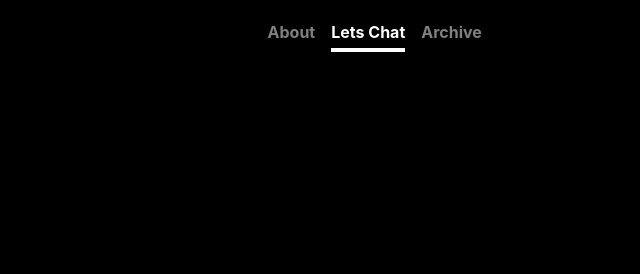
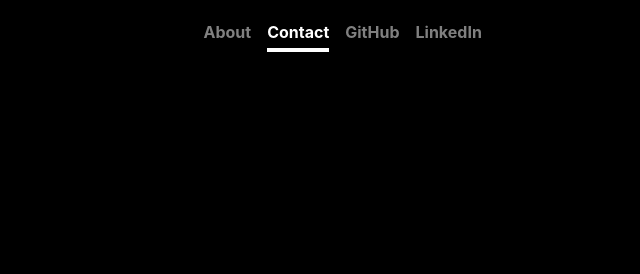
Before and after one commit to eladcrock/mydraft, a plain HTML site: page index.html in a window 1280 px wide. Shown: the top 274 px of the page, without its empty margins (332-972 px from the left). Drawn offline with nearby package versions, Linux system fonts and the light colour scheme.

Commit message:
Update index.html

```diff
--- a/index.html
+++ b/index.html
@@ -31,10 +31,11 @@
 
           <nav class="nav nav-masthead justify-content-center">
 
-            <a class="nav-link" href="#">About</a>
+            <a class="nav-link" href="#" >About</a>
 
-            <a class="nav-link active" href="#">Lets Chat</a>
-            <a class="nav-link" href="#">Archive</a>
+            <a class="nav-link active" href="mailto:eladcrock@gmail.com">Contact</a>
+            <a class="nav-link" href="https://github.com/eladcrock" target="_blank" rel = "noopener noreferrer" >GitHub</a>
+            <a class="nav-link" href="https://www.linkedin.com/in/dalecrockwell" target="_blank" rel = "noopener noreferrer">LinkedIn</a>
 
           </nav>
         </div>
@@ -49,7 +50,7 @@
          <br<>
           </p>
         <p class="lead">
-          <a href="#" class="btn btn-lg btn-secondary"> Featured Projects</a>
+          <a href="project.html" class="btn btn-lg btn-secondary"> Featured Projects</a>
         </p>
       </main>
 
```
